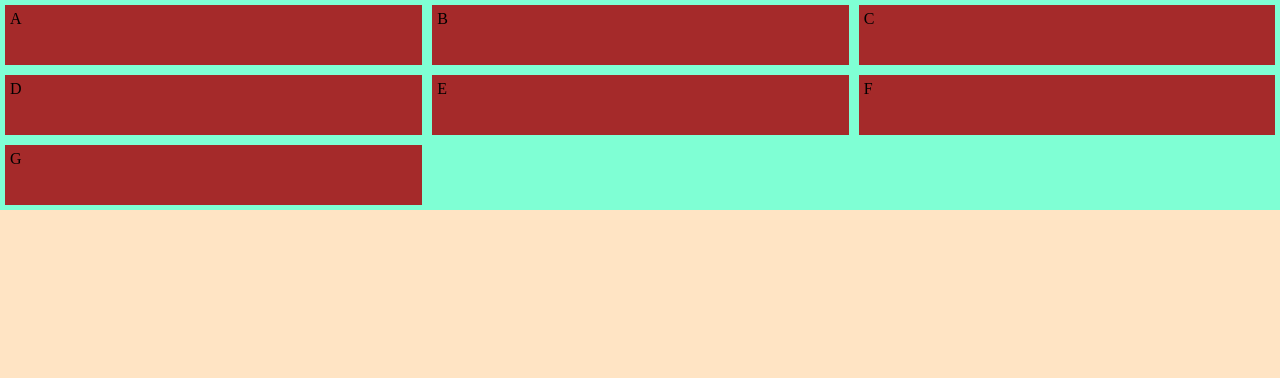
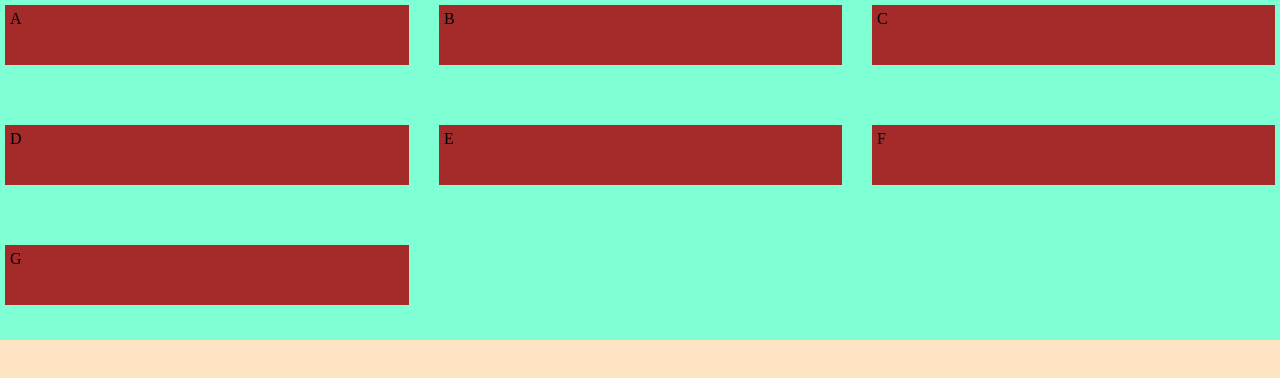
Before and after one commit to joseerivaldo/HTML-CSS, a plain HTML site: page exercicios/ex028/grid001/index.html in a window 1280 px wide. Drawn offline with Linux system fonts and the light colour scheme.

Commit message:
Update style.css

```diff
--- a/exercicios/ex028/grid001/style.css
+++ b/exercicios/ex028/grid001/style.css
@@ -10,7 +10,8 @@ body{
 .container{
     display: grid;
     grid-template-columns: auto auto auto;
-
+    grid-template-rows: 100px 100px 100px;
+    gap: 20px;
 
     background-color: aquamarine;
 }
```
